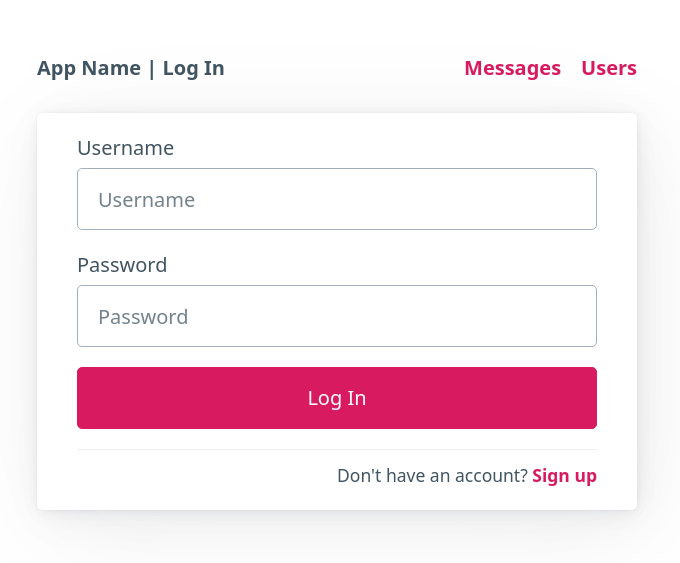
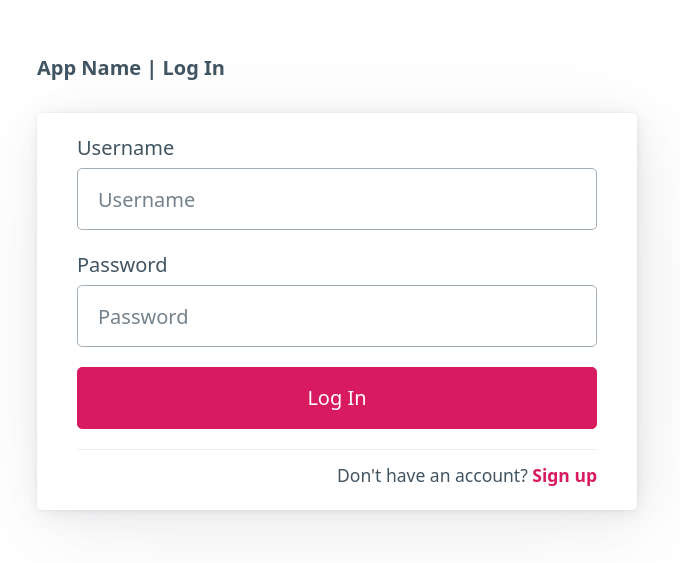
Before and after one commit to Fejiro-A/webdev-project, a plain HTML site: page pages/login.html in a window 1280 px wide. Shown: the part 107-670 px from the top of the page, without its empty margins (303-983 px from the left). Drawn offline with nearby package versions, Linux system fonts and the light colour scheme.

Commit message:
Remove links to pages you shouldn't access before authenticating

```diff
--- a/pages/login.html
+++ b/pages/login.html
@@ -14,10 +14,6 @@
         <main class="container">
             <nav>
                 <ul><li><strong>App Name | Log In</strong></li></ul>
-                <ul>
-                    <li><a href="messages.html" class="page-link"><strong>Messages</strong></a></li>
-                    <li><a href="users.html" class="page-link"><strong>Users</strong></a></li>
-                </ul>
             </nav>
 
             <article class="login-container">
```
Also changed, not shown: pages/signup.html (+0 -4 lines).
